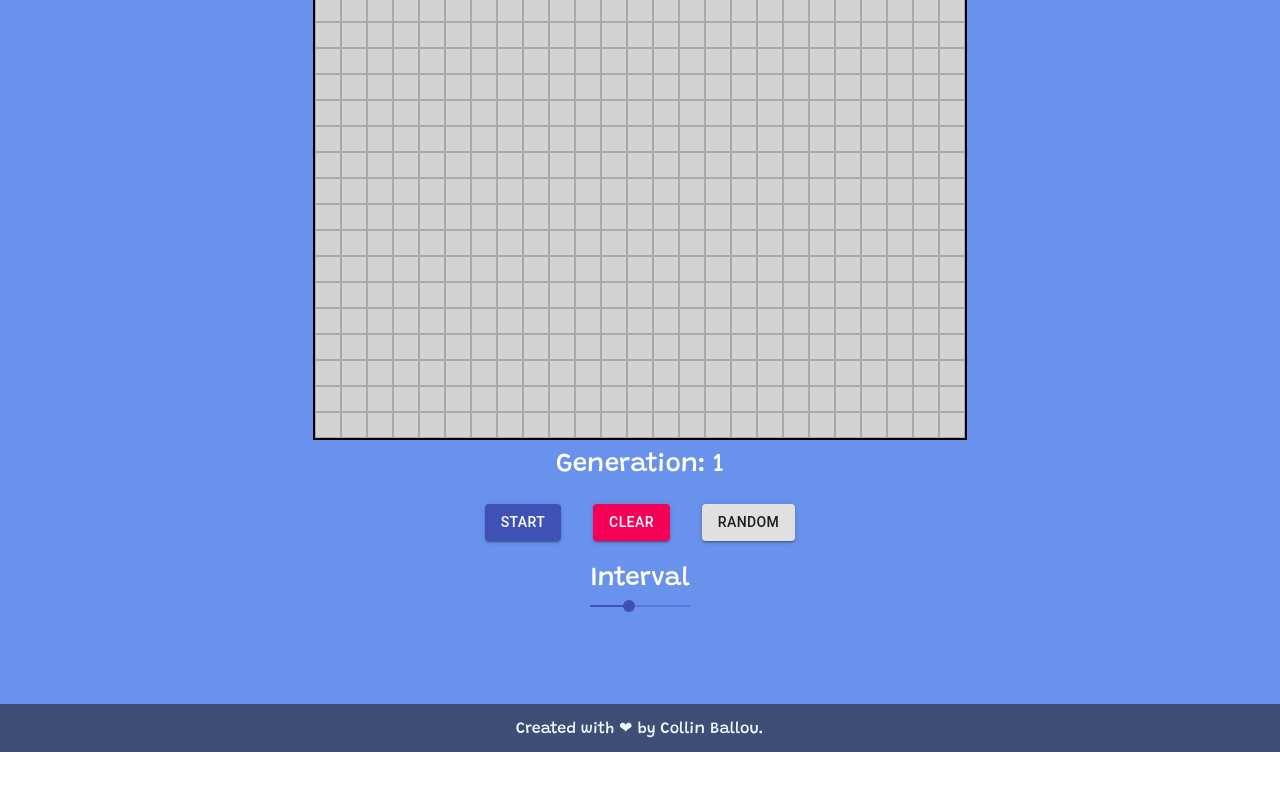
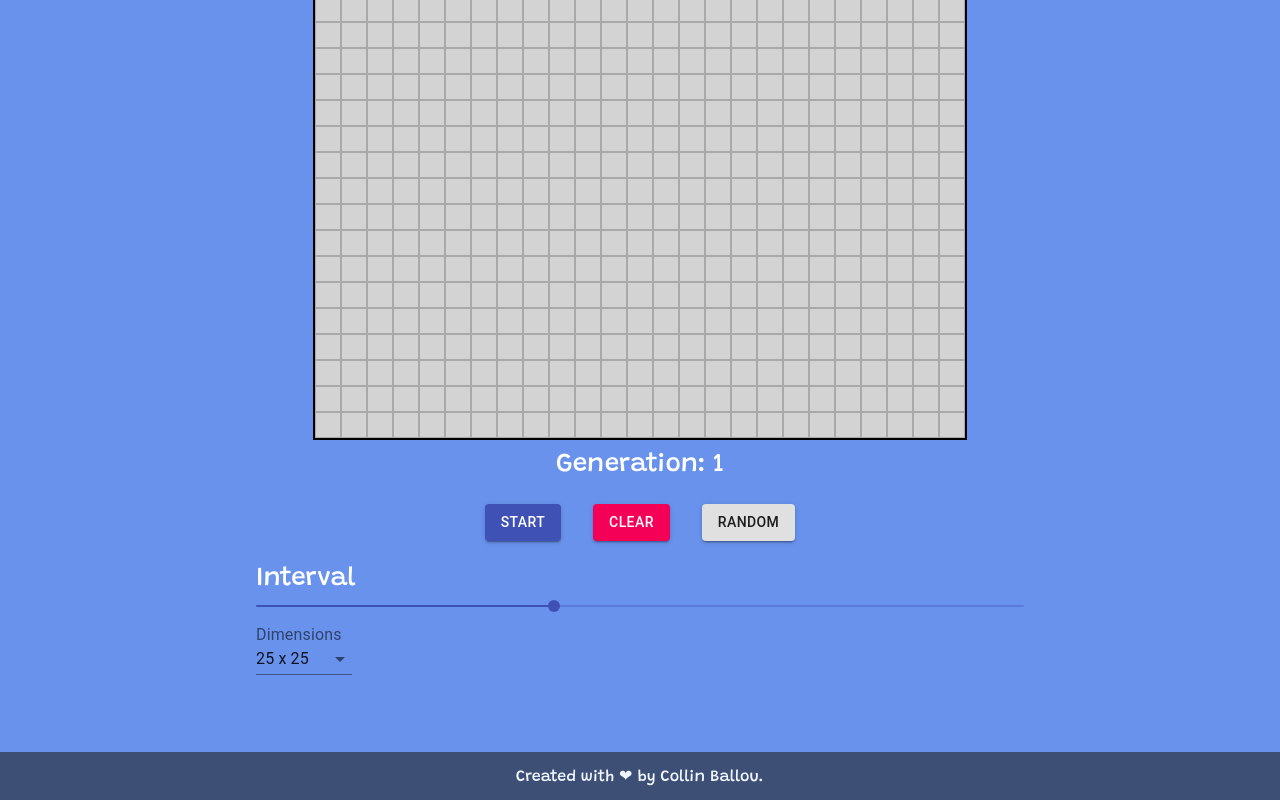
Before and after one commit to BlueEagle/Conways-Game-of-Life, a React (Create React App) app: page / in a window 1280 px wide. Shown: the part 336-1136 px from the top of the page. Before the commit the page ends 1088 px from the top, so only its background shows below. Built offline with nearby package versions, Linux system fonts and the light colour scheme.

Commit message:
dimensional scaling

```diff
--- a/src/components/GameGrid.jsx
+++ b/src/components/GameGrid.jsx
@@ -1,10 +1,11 @@
 import React, { useState, useRef, useCallback } from "react";
-import { Button, Slider } from "@material-ui/core";
+import { Button, Slider, Select, InputLabel } from "@material-ui/core";
 import styled from "styled-components";
 import produce from "immer";
 
-const initialRows = 25;
-const initialCols = 25;
+const initialDimensions = 25;
+const initialRows = initialDimensions;
+const initialCols = initialDimensions;
 
 let initialBuffer = [];
 for (let i = 0; i < initialRows; i++) {
@@ -22,6 +23,7 @@ const GameGrid = () => {
   const [rows, setRows] = useState(initialRows);
   // eslint-disable-next-line
   const [cols, setCols] = useState(initialCols);
+  const [dimensions, setDimenions] = useState(initialDimensions);
   const [generation, setGeneration] = useState(1);
   const [stepSpeed, setStepSpeed] = useState(1000);
   const addGeneration = () => {
@@ -32,6 +34,10 @@ const GameGrid = () => {
   simulationActiveRef.current = simulationActive;
   const stepSpeedRef = useRef(stepSpeed);
   stepSpeedRef.current = stepSpeed;
+  const rowsRef = useRef(rows);
+  rowsRef.current = rows;
+  const colsRef = useRef(cols);
+  colsRef.current = cols;
 
   const simulation = useCallback(() => {
     if (!simulationActiveRef.current) return;
@@ -111,6 +117,27 @@ const GameGrid = () => {
     stepSpeedRef.current = value;
   };
 
+  const dimensionChangeHandler = (e) => {
+    // console.log(e.target.value);
+    setDimenions(e.target.value);
+    setRows(e.target.value);
+    rowsRef.current = e.target.value;
+    setCols(e.target.value);
+    colsRef.current = e.target.value;
+    // console.log(rowsRef.current);
+
+    setBuffer((buffer) => {
+      let newBuffer = [];
+      for (let i = 0; i < rowsRef.current; i++) {
+        newBuffer[i] = [];
+        for (let j = 0; j < colsRef.current; j++) {
+          newBuffer[i][j] = false;
+        }
+      }
+      return newBuffer;
+    });
+  };
+
   return (
     <>
       <div style={{ border: "2px solid black" }}>
@@ -147,7 +174,7 @@ const GameGrid = () => {
 
       <GenerationTracker>Generation: {generation}</GenerationTracker>
 
-      <FeatureDiv>
+      <FeatureDiv style={{ display: "flex", justifyContent: "center" }}>
         <StyledButton
           variant="contained"
           color="primary"
@@ -181,6 +208,17 @@ const GameGrid = () => {
           max={2500}
           onChange={speedChangeHandler}
         />
+        <InputLabel id="select-label">Dimensions</InputLabel>
+        <Select
+          native
+          labelId="select-label"
+          value={dimensions}
+          onChange={dimensionChangeHandler}
+        >
+          <option value={25}>25 x 25</option>
+          <option value={50}>50 x 50</option>
+          <option value={100}>100 x 100</option>
+        </Select>
       </FeatureDiv>
     </>
   );
@@ -196,6 +234,7 @@ const Row = styled.div`
 
 const FeatureDiv = styled.div`
   padding: 1%;
+  width: 60%;
 `;
 
 const StyledButton = styled(Button)`
```
